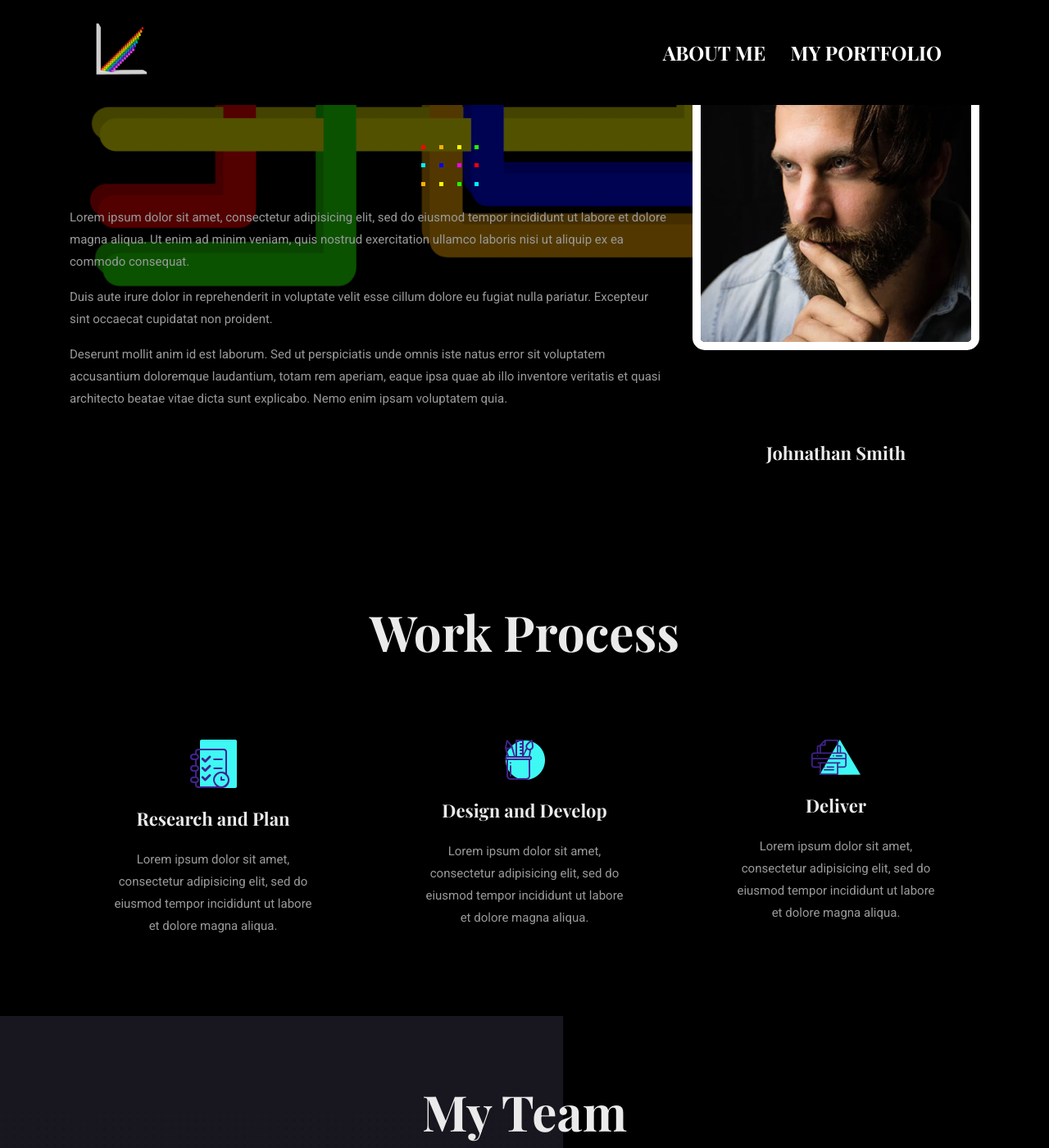
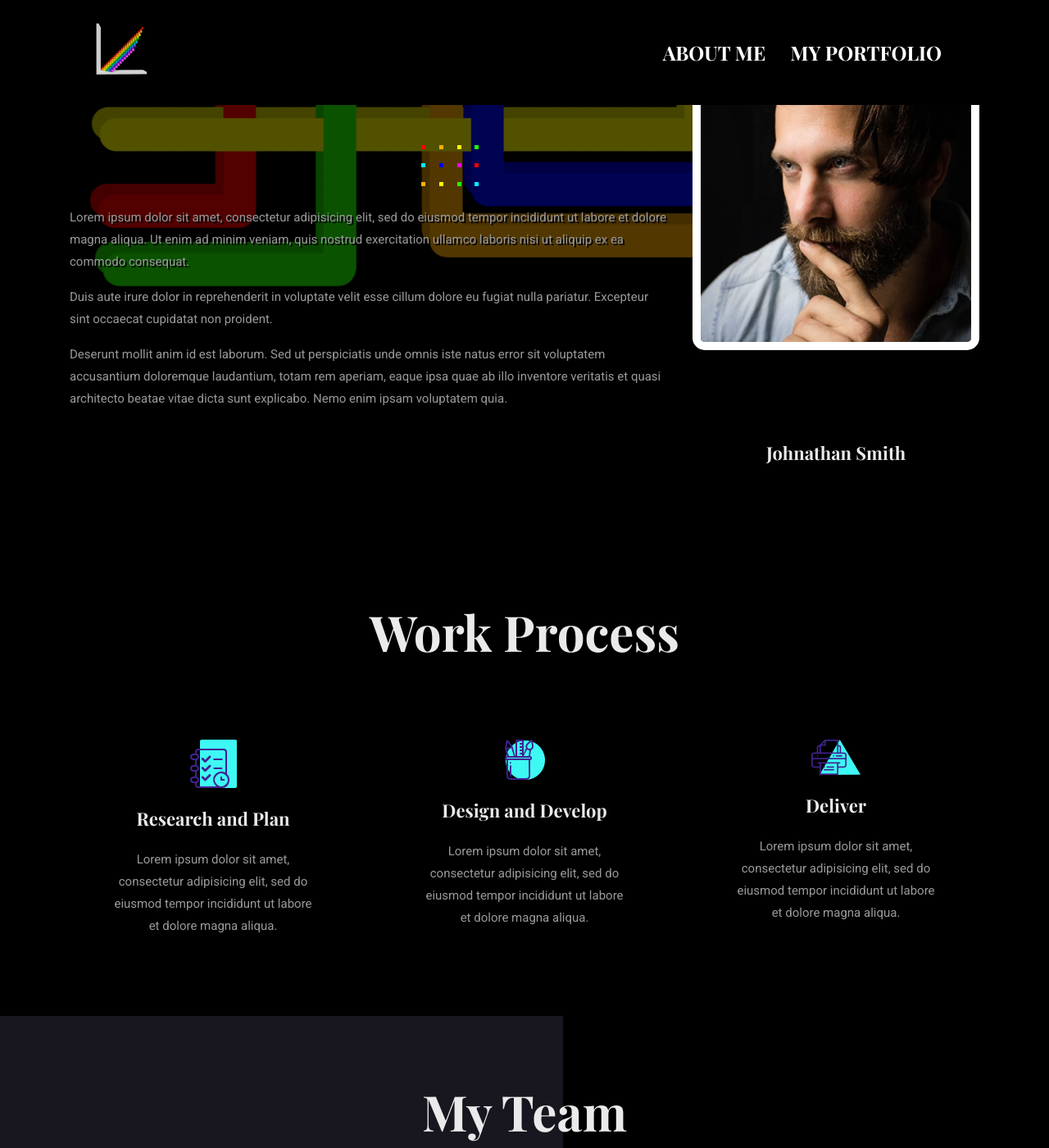
Before and after one commit to SpectralVectors/spectralvectors.github.io, a Jekyll site: the page built from _pages/about.md, in a window 1280 px wide and 1400 px high, scrolled down 320 px. Shown: the whole window at 82% size. Built offline with Jekyll 4.4.1, drawn with Linux system fonts in a browser that asks for light colours.

Commit message:
Update _typography.scss

```diff
--- a/assets/scss/_typography.scss
+++ b/assets/scss/_typography.scss
@@ -12,6 +12,7 @@ body {
 p, .paragraph {
   font-weight: 400;
   color: $text-color;
+  text-shadow: 2px 2px black;
   font-size: 15px;
   line-height: 1.8;
   font-family: $primary-font;
```
